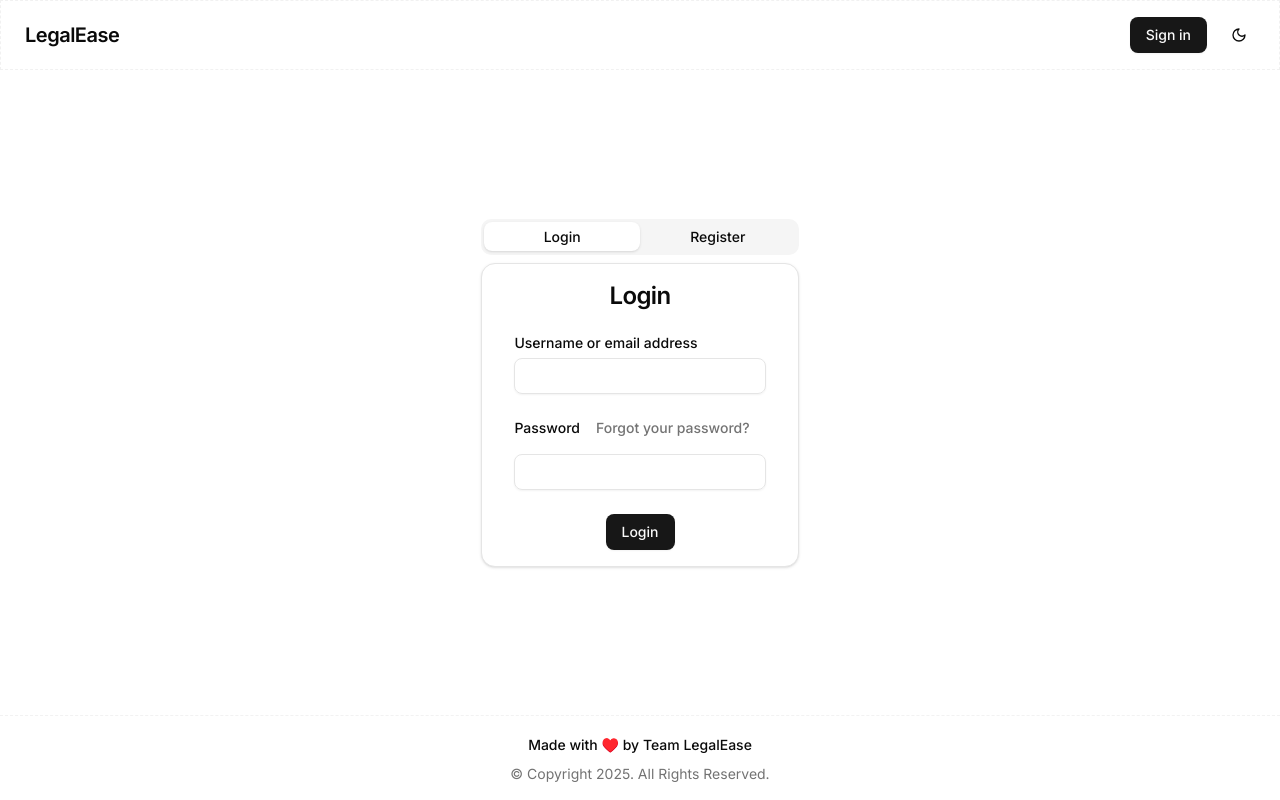
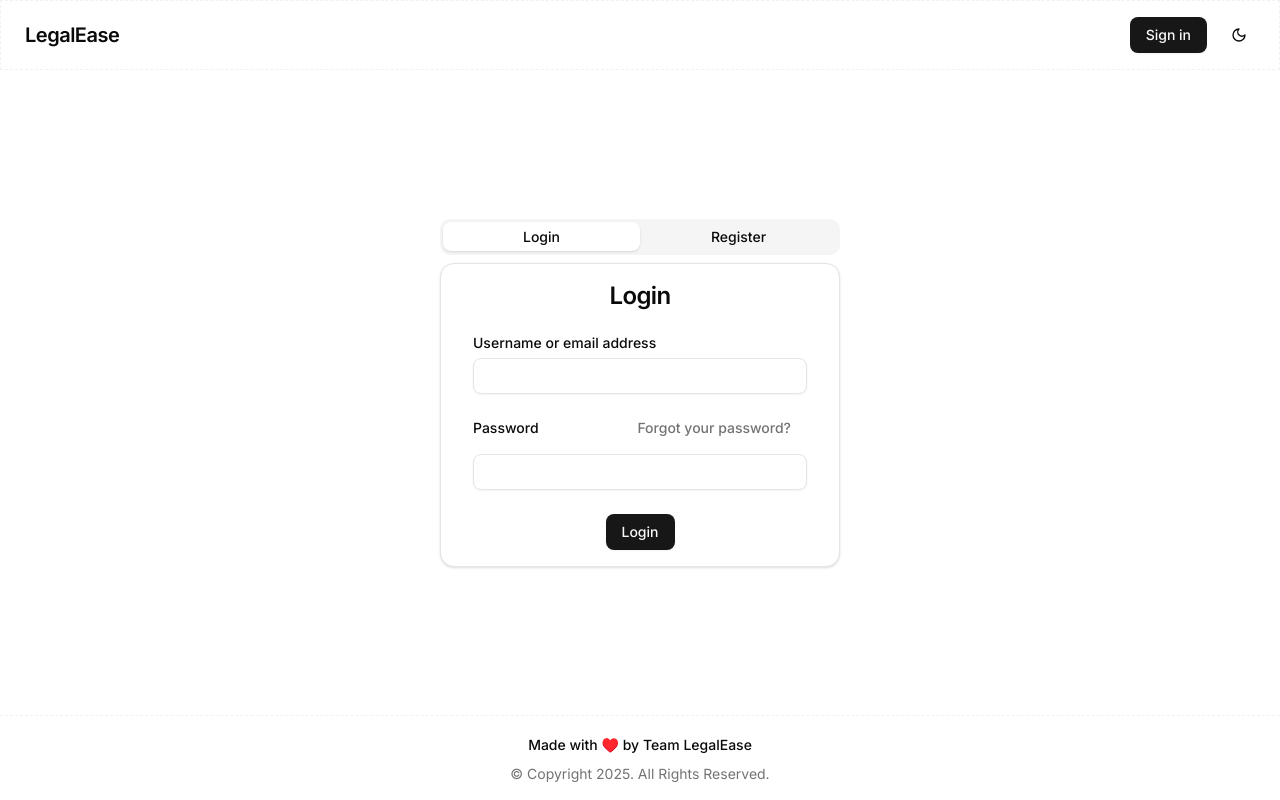
Before and after one commit to whyredfire/legislative-summarization, a Next.js app in the folder frontend/: page /signin in a window 1280 px wide. Built offline with nearby package versions, Linux system fonts and the light colour scheme; no server answers.

Commit message:
fix(signin): Fix card's width

```diff
--- a/frontend/components/login-card.tsx
+++ b/frontend/components/login-card.tsx
@@ -63,7 +63,7 @@ const LoginCard = () => {
 
   return (
     <>
-      <Card className="px-8 py-4 w-full max-w-[400px]">
+      <Card className="px-8 py-4 max-w-min min-w-[400px]">
         <CardTitle className="text-center">
           <H3>Login</H3>
         </CardTitle>
--- a/frontend/components/register-card.tsx
+++ b/frontend/components/register-card.tsx
@@ -71,7 +71,7 @@ const RegisterCard = () => {
 
   return (
     <>
-      <Card className="px-8 py-4 w-full max-w-[400px]">
+      <Card className="px-8 py-4 max-w-min min-w-[400px]">
         <CardTitle className="text-center">
           <H3>Register</H3>
         </CardTitle>
```
